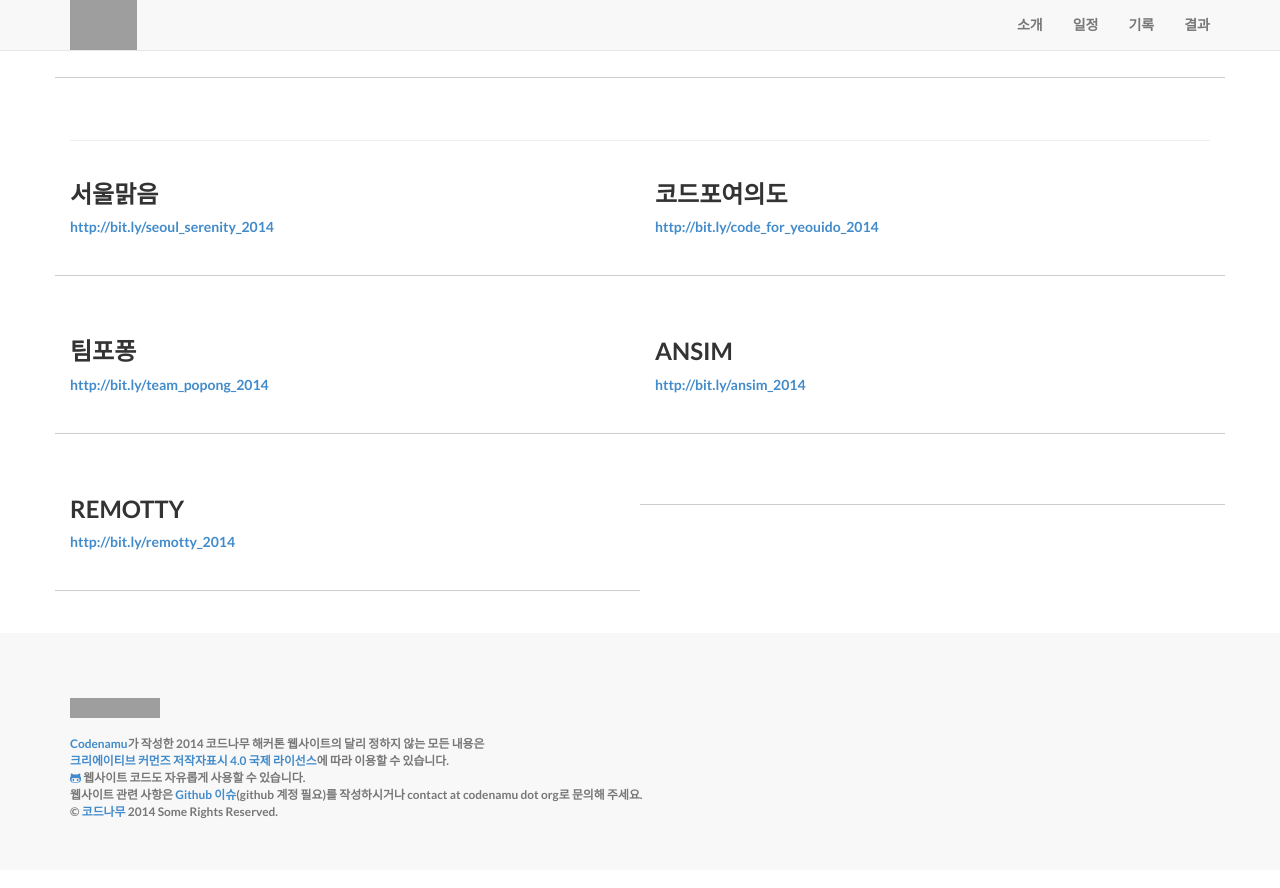
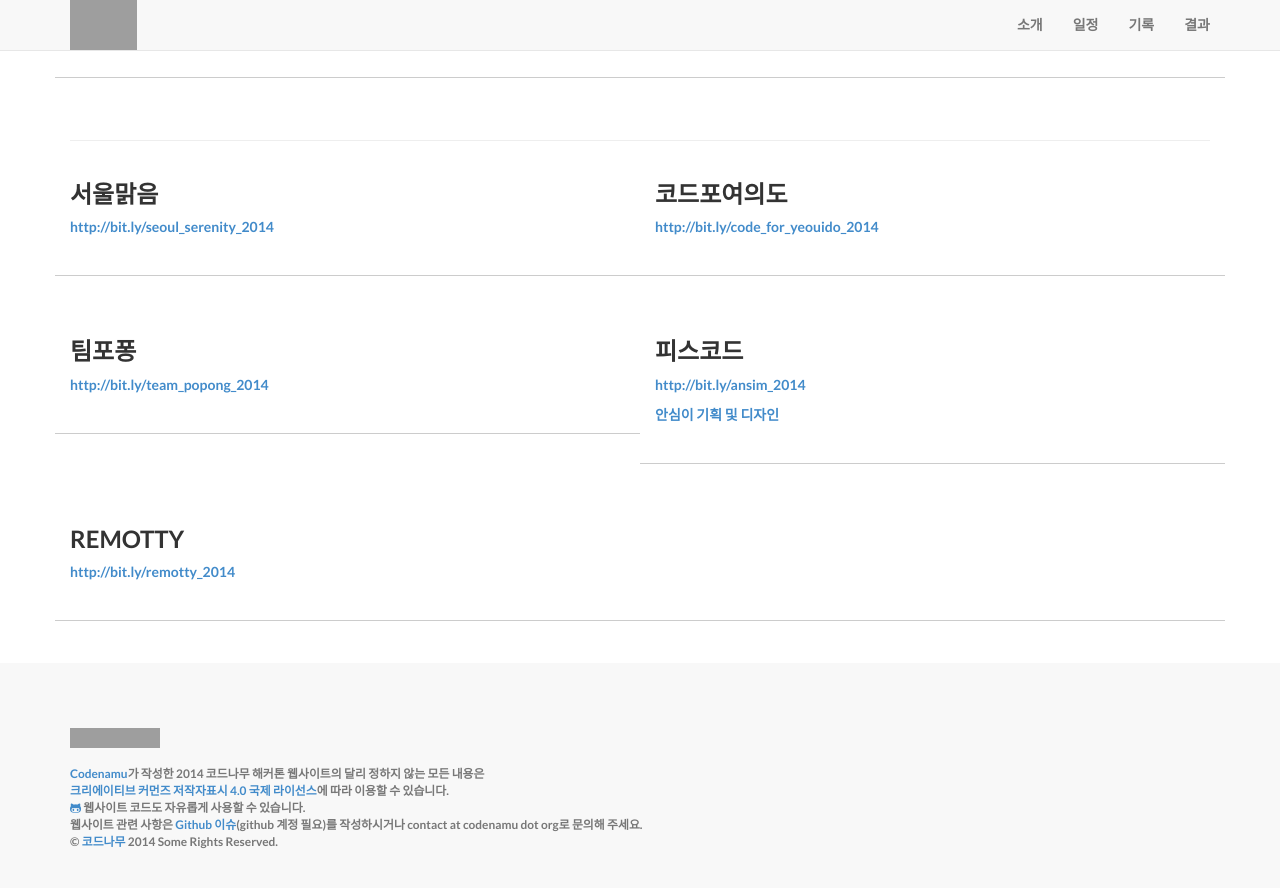
Before and after one commit to creativecommonskorea/2014-codenamu-hackathon, a Jekyll site: the page built from recording.html, in a window 1280 px wide and 900 px high, scrolled down 1844 px. Shown: the top 888 px of the window. Built offline with Jekyll 4.4.1, drawn with Linux system fonts in a browser that asks for light colours; grey boxes are pictures that could not be loaded.

Commit message:
날짜, 팀명 등 소소한 수정

```diff
--- a/_includes/codeforyeouido.html
+++ b/_includes/codeforyeouido.html
@@ -1,9 +1,7 @@
 <div class="commits-listing commits-listing-padded">
 
 
-<div class="commit-group-title">
-  <span class="octicon octicon-git-commit"></span>2014년 10월 25일 (토)
-</div>
+<div class="commit-group-title">2014년 10월 25일 (토)</div>
 
 <ol class="commit-group table-list table-list-bordered">
 
--- a/_includes/team-5.html
+++ b/_includes/team-5.html
@@ -1,6 +1,6 @@
 <div class="commits-listing team-5">
 
-<h3>2014년 10월 26일 (일)</h3>
+<div class="commit-group-title">2014년 10월 26일 (일)</div>
 
 <ol class="commit-group table-list table-list-bordered">
 
@@ -27,7 +27,7 @@
 </ol>
 
 
-<h3>2014년 10월 25일 (토)</h3>
+<div class="commit-group-title">2014년 10월 25일 (토)</div>
 
 <ol class="commit-group table-list table-list-bordered">
 
--- a/recording.html
+++ b/recording.html
@@ -67,19 +67,17 @@ permalink: /recording/
     <p><a href="http://bit.ly/team_popong_2014">http://bit.ly/team_popong_2014</a></p>
   </div>
   <div class="col-md-6 team">
-    <h3>ANSIM</h3>
+    <h3>피스코드</h3>
     <p><a href="http://bit.ly/ansim_2014">http://bit.ly/ansim_2014</a></p>
+    <p><a href="https://docs.google.com/a/mozo.kr/spreadsheets/d/1M-_sbjf8TOIpWHihJ6jbeHX-jsm2LDCijZcYHL-DbOE/edit#gid=0">안심이 기획 및 디자인</a></p>
   </div>
 </div>
 
 
 <div class="row">
-  <div class="col-md-6 team">
+  <div class="col-md-12 team">
     <h3>REMOTTY</h3>
     <p><a href="http://bit.ly/remotty_2014">http://bit.ly/remotty_2014</a></p>
-  </div>
-  <div class="col-md-6 team">
-
   </div>
 </div>
 
```
Also changed, not shown: _includes/seoul-serenity.html (+2 -7 lines).
